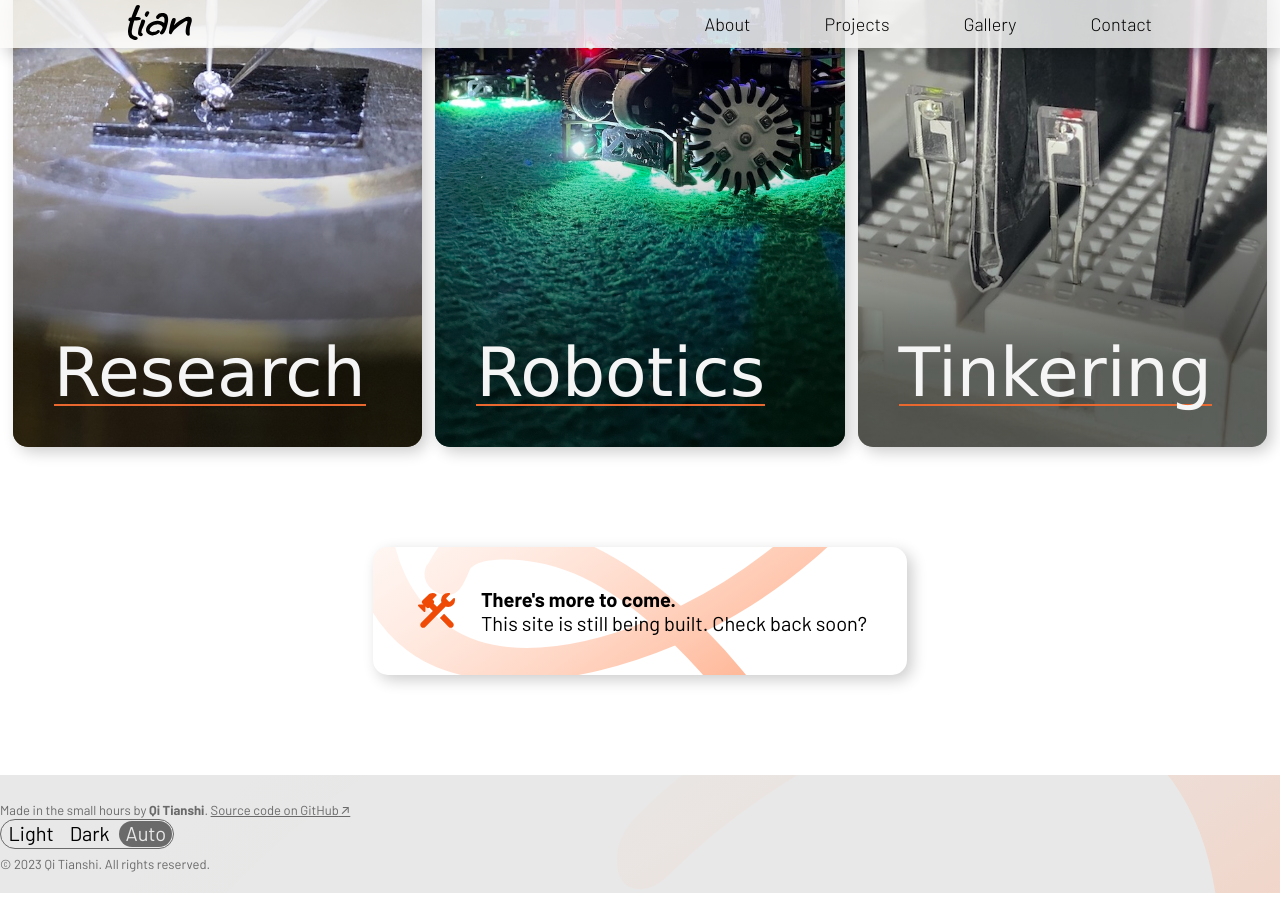
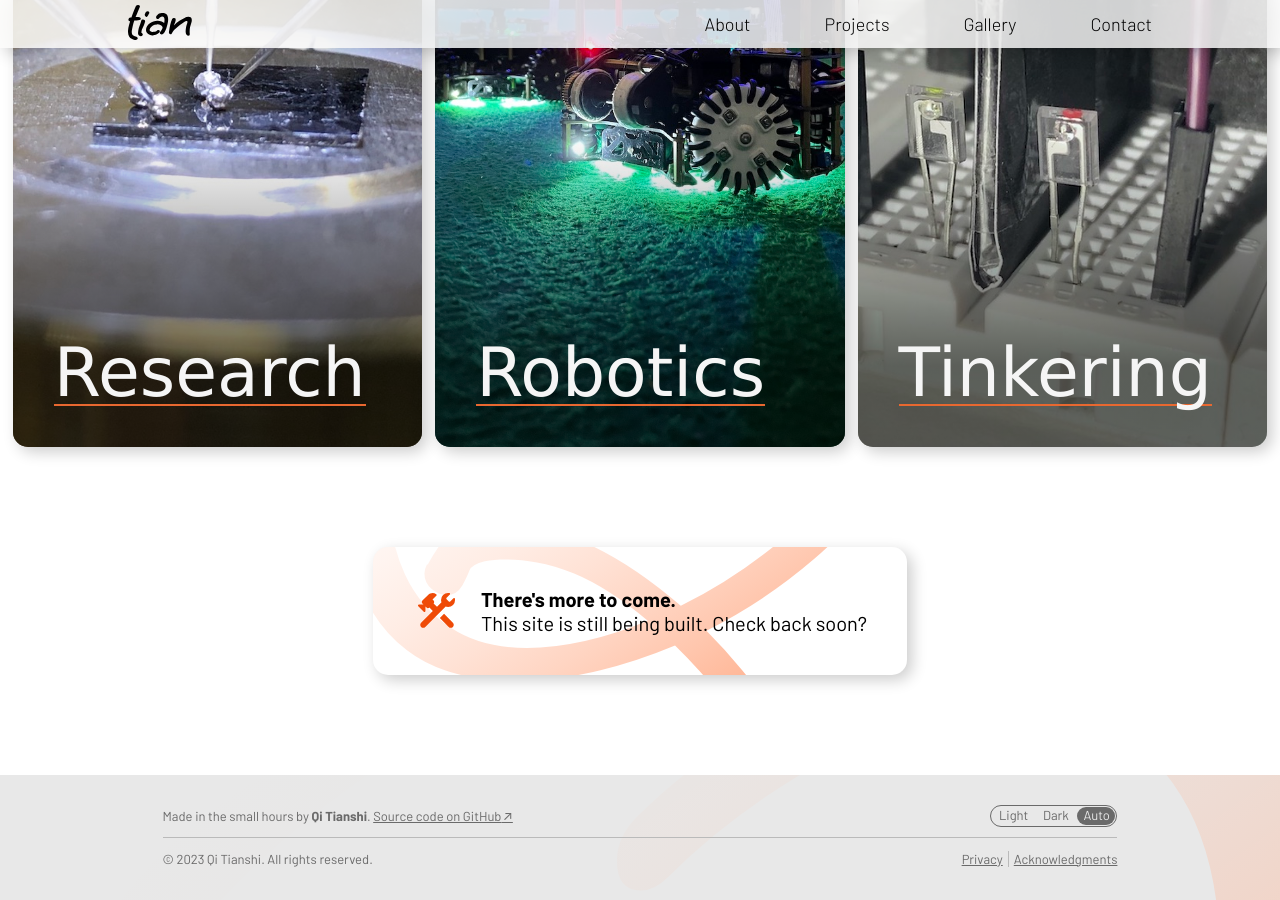
Before and after one commit to qitianshi/qitianshi.com, a Jekyll site: the page built from src/index.html, in a window 1280 px wide and 900 px high, scrolled down 2125 px. Built offline with Jekyll 4.4.1, drawn with Linux system fonts in a browser that asks for light colours; some web fonts are replaced.

Commit message:
Tidy up _global-footer.scss

```diff
--- a/src/_sass/layout/_global-footer.scss
+++ b/src/_sass/layout/_global-footer.scss
@@ -6,45 +6,42 @@
 @use "abstracts/mixins" as mix;
 @use "abstracts/variables" as var;
 
-// For classes in the footer.
-.global-footer {
+$_color-theme-toggle-padding: 1px;
+$_color-theme-toggle-label-vertical-padding: 1px;
+
+.global-footer__section {
+
+    @include mix.mobile-horizontal-spacing("margin");
+
+    // Width follows .c-stacked-banner--hero and .c-body-text.
+    width: calc(100vw - var.$body-text-horizontal-padding);
+    max-width: calc(2 * var.$body-text-max-width);
+
+    margin: 0 auto;
+
+    display: flex;
+    flex-wrap: wrap;
+    align-items: baseline;
+    justify-content: space-between;
+    column-gap: 1rem;
 
     * {
-        font-size: var.$small-font-size;
         color: var(--foreground-secondary-color);
     }
 
-    // Places a border between each &__content.
-    & > &__content + &__content {
+    // Places a horizontal border between each section.
+    #global-footer > & + & {
         border-top: 1px solid var(--foreground-tertiary-color);
-    }
-
-    &__content {
-
-        @include mix.mobile-horizontal-spacing("margin");
-
-        // Keeps a 10% margin on both sides, similar to .c-stacked-banner--hero
-        width: 80%;
-        max-width: 130ch;
-
-        // Keeps it centered.
-        margin: 0 auto;
-
-        display: flex;
-        flex-wrap: wrap;
-        align-items: baseline;
-        justify-content: space-between;
-        gap: 0 1rem;
-
     }
 
 }
 
-// For IDs in the footer.
 #global-footer {
 
     padding: 1rem 0;
     background-color: var(--background-secondary-color);
+
+    font-size: var.$small-font-size;
 
     // Places the authorship text and the toggle at opposite ends.
     &__main {
@@ -69,6 +66,8 @@
             margin: 0;
             padding: 0 0.25rem;
             display: inline;
+
+            font-size: var.$small-font-size;
 
             &:first-of-type { padding-left: 0; }
             &:last-of-type { padding-right: 0; }
@@ -100,11 +99,11 @@
         // to be 1px all round. However, because the label has a vertical
         // padding of 1px; this outer padding must be 2px vertically to account
         // for padding collapse.
-        padding: 2px 1px;
+        padding: calc($_color-theme-toggle-padding + $_color-theme-toggle-label-vertical-padding) $_color-theme-toggle-padding;
 
-        // Makes the radio button UI element invisible.
         input {
 
+            // Makes the radio button UI element invisible.
             position: fixed;
             opacity: 0;
             pointer-events: none;
@@ -122,12 +121,12 @@
 
         }
 
-        // See above notes on border radius and padding.
         label {
 
+            // See above notes on border radius and padding.
             cursor: pointer;
             border-radius: 1rem;
-            padding: 1px 0.3rem;
+            padding: $_color-theme-toggle-label-vertical-padding 0.3rem;
 
             // Repositions text to better center it in the pill.
             span {
```
